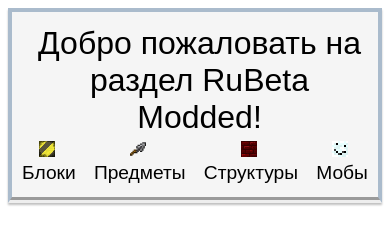
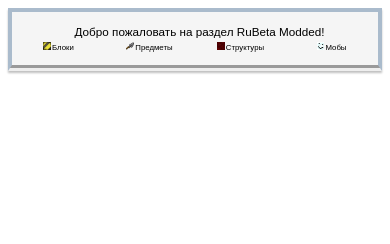
Before and after one commit to fdsg-22/FreeTime, a plain HTML site: page index.html in a window 390 px wide. Drawn offline with Linux system fonts and the light colour scheme.

Commit message:
Адаптивность!

```diff
--- a/index.html
+++ b/index.html
@@ -3,25 +3,23 @@
 <head>
 <meta charset="utf-8">
 <link href="style.css" rel="stylesheet">
-<title>Практикум</title>
+<title>Читойка</title>
 </head>
     <body>
-        <!--Плашка RuWiku-->
         <table class ="table-ruwiki"  width="100%">
         <tr>
             <td class="table-text-ruwiki" colspan="4" align="center">Добро пожаловать на раздел RuBeta Modded!</td>
         </tr>
         <tr align="center">
-            <td width="15%%"><a href="page2.html" class="table-link-ruwiki table-button-ruwiki"><div><img src="block.png" width="16px" height="16px" class="table-content-png-ruwiki">Блоки</div></a></td>
+            <td width="15%%"><a href="page2.html" class="table-link-ruwiki table-button-ruwiki"><div><img src="block.png" class="table-content-png-ruwiki">Блоки</div></a></td>
 
-            <td width="15%"><a href="page3.html" class="table-link-ruwiki table-button-ruwiki"><div><img src="items.png" width="16px" height="16px" class="table-content-png-ruwiki">Предметы</div></a></td>
+            <td width="15%"><a href="page3.html" class="table-link-ruwiki table-button-ruwiki"><div><img src="items.png" class="table-content-png-ruwiki">Предметы</div></a></td>
 
-            <td width="15%"><a href="page4.html" class="table-link-ruwiki table-button-ruwiki"><div><img src="structures.png" width="16px" height="16px" class="table-content-png-ruwiki">Структуры</div></a></td>
+            <td width="15%"><a href="page4.html" class="table-link-ruwiki table-button-ruwiki"><div><img src="structures.png" class="table-content-png-ruwiki">Структуры</div></a></td>
 
-            <td width="15%"><a href="page5.html" class="table-link-ruwiki table-button-ruwiki"><div><img src="mobs.png" width="16px" height="16px" class="table-content-png-ruwiki">Мобы</div></a></td>
+            <td width="15%"><a href="page5.html" class="table-link-ruwiki table-button-ruwiki"><div><img src="mobs.png" class="table-content-png-ruwiki">Мобы</div></a></td>
 
         </tr>
         </table>
-
     </body>
 </html>
--- a/style.css
+++ b/style.css
@@ -9,24 +9,31 @@
     /*background: linear-gradient(90deg, #f1f8ff, #cedcea);*/
     background: #f5f5f5;
 }
+
 .table-text-ruwiki{
     font-family: Arial;
-    font-size: 2em;
+    font-size: 3vw;
     padding-left: 10px;
 }
 
 .table-content-png-ruwiki{
-    padding-right: 4px;
+    padding-right: 0.3vw;
+    width: 2vw;
+    max-width: 2vw;
+    min-width: 2vw;
+    height: auto;
 }
+
 .table-button-ruwiki{
     border: none;
     background-color: #ffffff;
     font-family: Arial;
-    font-size: 1.2em;
+    font-size: 2vw;
     /*padding-top: 15px;
     padding-bottom: 15px;*/
     color: black;
 }
+
 .table-link-ruwiki{
     text-decoration: none;
 }
```
